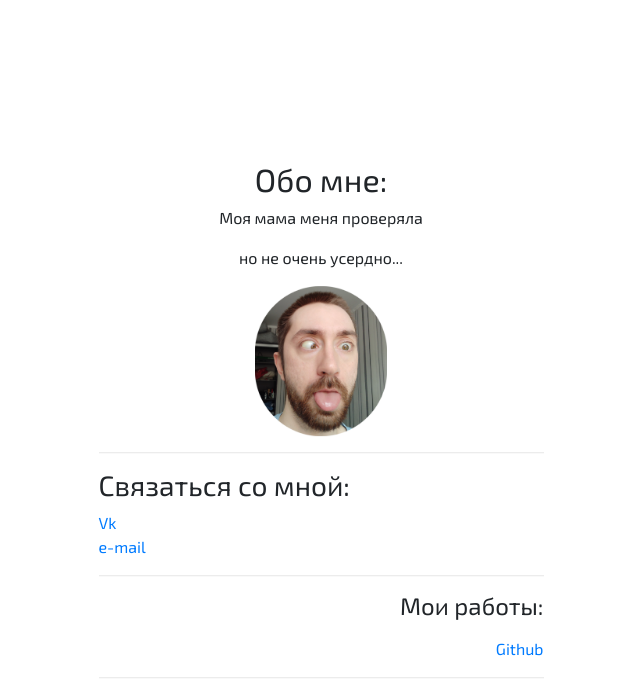
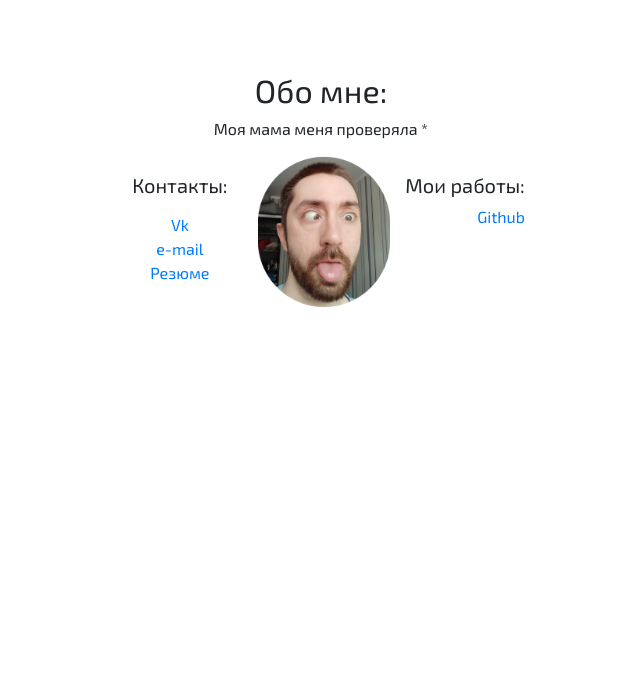
Before and after one commit to spirinek/spirinek.github.io, a plain HTML site: page index.html in a window 1280 px wide. Shown: the whole page, without its empty margins (319-959 px from the left). Drawn offline with nearby package versions, Linux system fonts and the light colour scheme.

Commit message:
Update index.html

```diff
--- a/index.html
+++ b/index.html
@@ -8,10 +8,6 @@
   <link rel="stylesheet" href="https://maxcdn.bootstrapcdn.com/bootstrap/4.3.0/css/bootstrap.min.css">
   <link href="https://fonts.googleapis.com/css?family=Exo+2" rel="stylesheet">
   <style>
-  .fakeimg {
-
-    background: #aaa;
-  }
   .center-div
 {
   font-family: 'Exo 2', sans-serif;
@@ -19,46 +15,52 @@
      top: 50%;
      transform: translateY(+30%);
 }
+.bottom-divsss
+{
+  font-family: 'Exo 2', sans-serif;
+     position: relative;
+     bottom: 20%;
+     transform: translateY(+20%);
+}
 .p {
   font-family: 'Exo 2', sans-serif;
 }
   </style>
 </head>
 <body>
-
-
-
-
-
 <div class="container center-div">
 
     <div class="row justify-content-center text-center">
-      <div class="col-sm-5 align-self-center">
+
+      <div class="col-md-auto">
       <h2 class="text-center">Обо мне:</h2>
+      <p>Моя мама меня проверяла *</p>
+      </div>
 
-      <p>Моя мама меня проверяла</p>
-	  <p>но не очень усердно...</p>
-      <div class="text-center"><img src="meme.jpg" height="150"/></div>
-      <div class="text-left">
-          <hr class="hidden-sm hidden-md hidden-lg">
-      <h3>Связаться со мной:</h3>
+    </div>
 
+      <div class="row justify-content-center text-center">
+      <div class="col-md-auto">
+
+      <p><h5>Контакты:</h5></p>
       <ul class="nav navbar-nav">
-        <li class="active"><a href="https://vk.com/theeye">Vk</a></li>
+        <li><a href="https://vk.com/theeye">Vk</a></li>
         <li><a href="mailto:spirinek@gmail.com">e-mail</a></li>
+        <li><a href="https://chelyabinsk.hh.ru/resume/fb17e6e5ff06ef3c360039ed1f5a6d54314b63">Резюме</a></li>
       </ul>
-      <hr class="hidden-sm hidden-md hidden-lg">
+
+
     </div>
+    <div class="col-md-auto text-center"><img src="meme.jpg" height="150"/></div>
       <div class=" text-right">
-          <p><h4>Мои работы:</h4></p>
-          <a href="https://github.com/spirinek/WPInventory">Github</a>
-          <hr class="hidden-sm hidden-md hidden-lg">
+          <p><h5>Мои работы: </h5><a href="https://github.com/spirinek/WPInventory">Github</a></p>
+
+
         </div>
-    </div>
+      </div>
+
+
   </div>
-
-</div>
-
 
 
 
```
